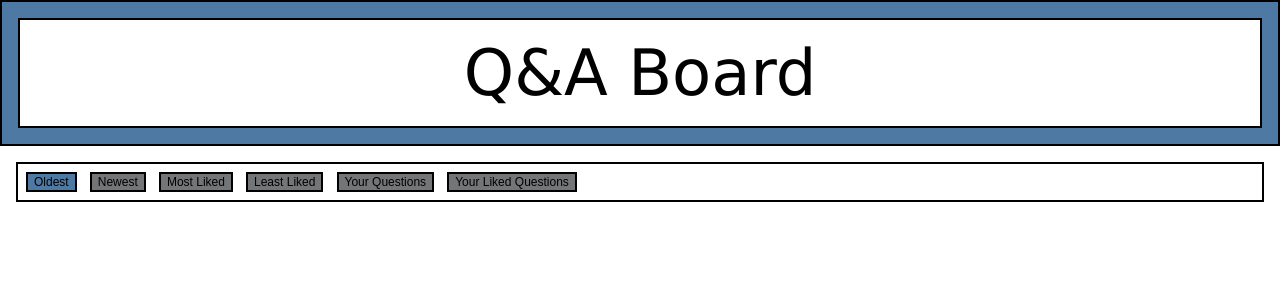
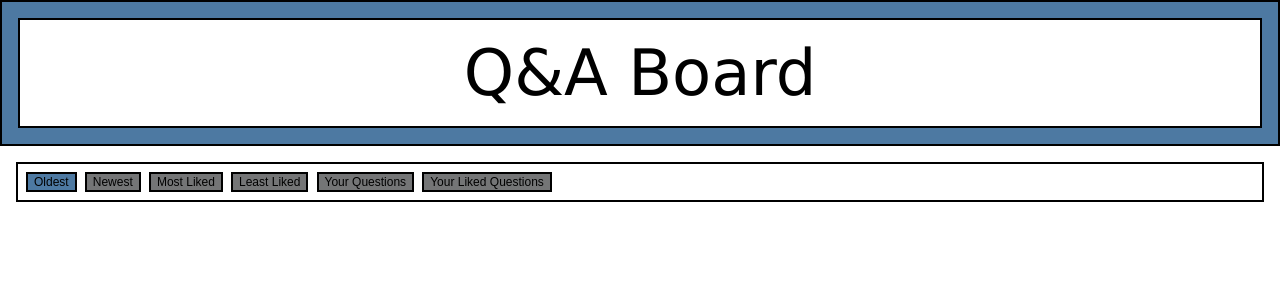
Before and after one commit to u1942789/WMGTSS_u1942789, a Flask app: page / in a window 1280 px wide. Shown: the top 300 px of the page. Run offline with Flask 2, Linux system fonts and the light colour scheme.

Commit message:
New site logo added. A few CSS and HTML changes.

```diff
--- a/static/styles/css_test.css
+++ b/static/styles/css_test.css
@@ -40,4 +40,5 @@ body {
     margin-left: 8px;
     margin-top: 8px;
     margin-bottom: 8px;
+    margin-right: -5px;
 }
--- a/templates/html_test.html
+++ b/templates/html_test.html
@@ -1,7 +1,7 @@
 <!DOCTYPE html>
 <html>
 <head>
-    <link rel="icon" href="{{ url_for('static',filename='resources/wmg_logo.png') }}">
+    <link rel="icon" href="{{ url_for('static',filename='resources/custom_logo.png') }}">
     <title>WMGTSS</title>
     <link rel="stylesheet" href="{{ url_for('static',filename='styles/css_test.css') }}">
 </head>
```
Also changed, not shown: static/resources/custom_logo.png (added).
